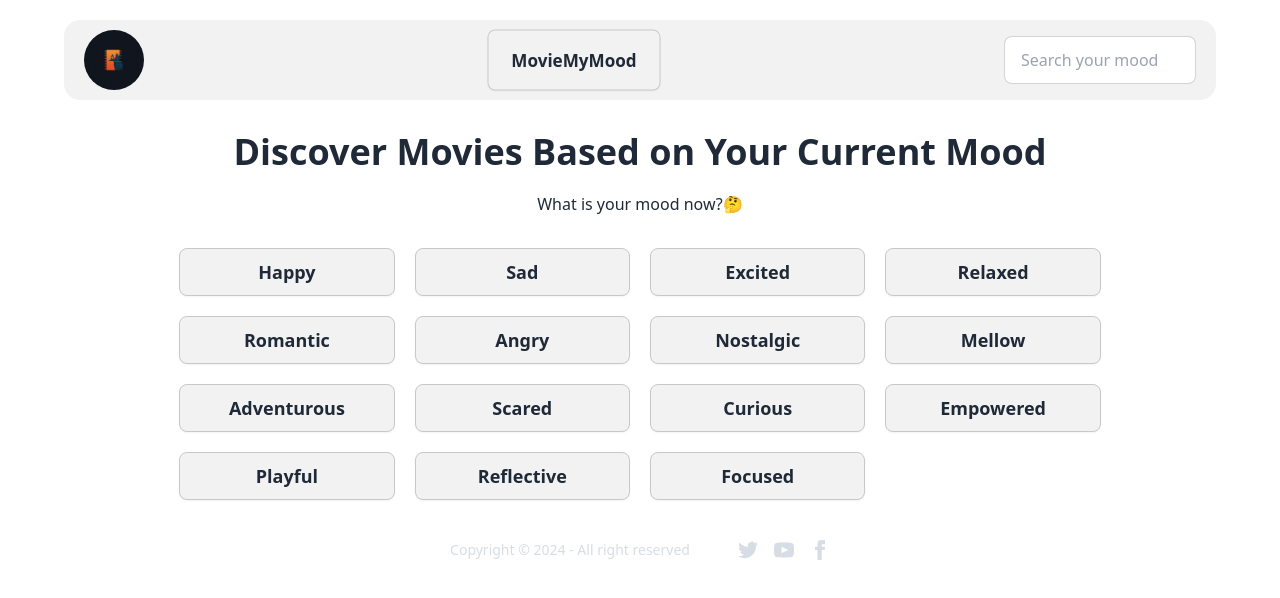
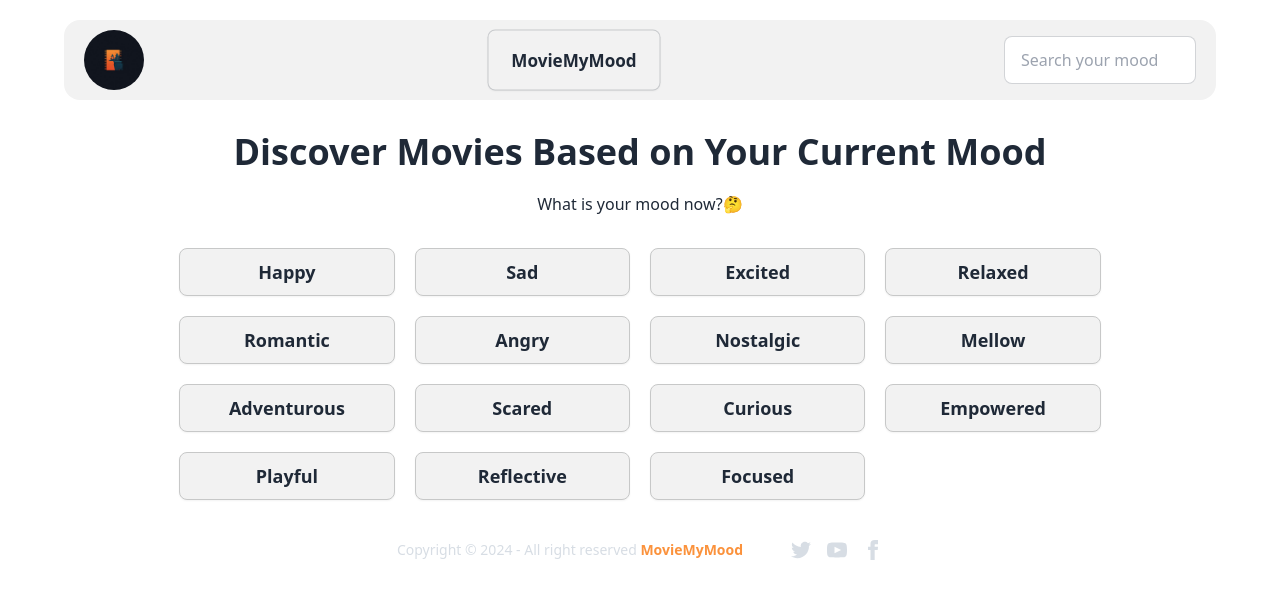
Before and after one commit to Iyabivuz-e/movie-my-mood, a Next.js app: page / in a window 1280 px wide. Shown: the top 598 px of the page. Built offline with nearby package versions, Linux system fonts and the light colour scheme.

Commit message:
Added a website name in the footer

```diff
--- a/src/components/Footer.tsx
+++ b/src/components/Footer.tsx
@@ -3,9 +3,12 @@ import React from "react";
 
 const Footer = () => {
   return (
-    <footer className="footer py-6 mt-4 gap-12 grid grid-rows-[auto-1fr-auto] text-neutral-content justify-center items-center max-md:justify-start max-md:flex max-sm:flex-col max-sm:gap-4 max-md:px-5 w-full">
+    <footer className="footer py-6 mt-4 gap-12 grid grid-rows-[auto-1fr-auto] text-neutral-content justify-center items-center max-md:flex max-sm:flex-col max-sm:gap-4 max-md:px-5 w-full">
       <aside className="grid-flow-col items-center">
-        <p>Copyright © {new Date().getFullYear()} - All right reserved</p>
+        <p>
+          Copyright © {new Date().getFullYear()} - All right reserved{" "}
+          <span className="font-bold text-orange-400">MovieMyMood</span>
+        </p>
       </aside>
       <nav className="grid-flow-col gap-4 ">
         <Link href="/">
--- a/src/components/Navbar.tsx
+++ b/src/components/Navbar.tsx
@@ -3,7 +3,7 @@ import logo from "./../../public/logo2.jpeg"
 
 const Navbar = () => {
   return (
-    <div className="navbar flex px-5 rounded-2xl justify-between mt-5 max-sm:mt-0 sticky gap-5 items-center bg-base-200 w-[90%] max-sm:w-full max-sm:rounded-none m-auto ">
+    <div className="navbar flex px-5 rounded-2xl justify-between mt-5 max-sm:mt-0 sticky top-0 gap-5 items-center bg-base-200 w-[90%] max-sm:w-full max-sm:rounded-none m-auto ">
       <div className="">
         <Image
           alt="MM-logo"
```
